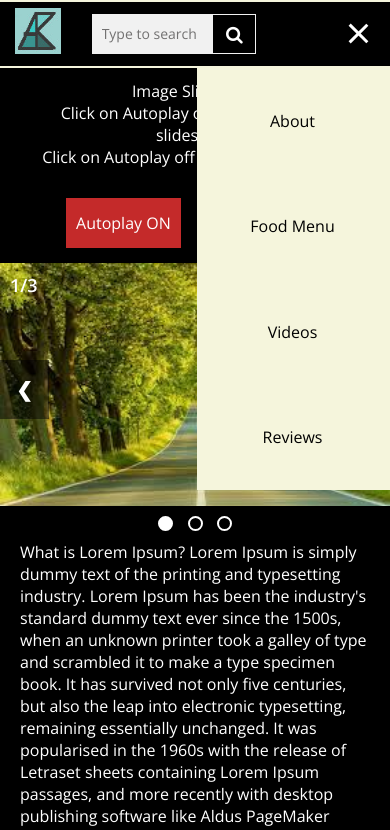
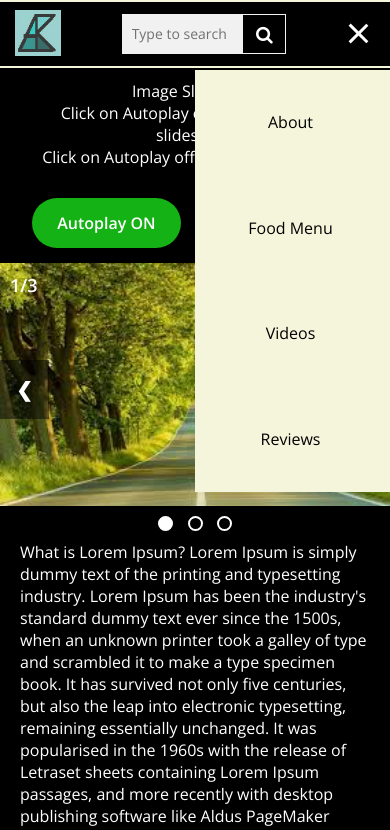
Before and after one commit to AnkitaBagale/AnkitaBagale.Project2, a plain HTML site: page index.html in a window 390 px wide. Both pictures are taken after a click on the element 358 px from the left and 33 px from the top of the page. Shown: the top 830 px of the page. Drawn offline with nearby package versions, Linux system fonts and the light colour scheme.

Commit message:
Css changes for carousel

```diff
--- a/app.js
+++ b/app.js
@@ -60,7 +60,7 @@ const navSlide = () =>{
                 link.style.animation='';
             }
             else{
-            link.style.animation=`navLinksFade 0.5s ease forwards ${index*100+200}ms`;
+            link.style.animation=`navLinksFade 0.5s ease forwards ${index*100+400}ms`;
             }
         })
         burger.classList.toggle('toggle');
--- a/index.html
+++ b/index.html
@@ -72,13 +72,13 @@
                 </div>
                 <div class="mySlides fade">
                     <div class="slide2">
-                        <img src="imag1.jpeg" style="width: 100%;" alt="image1">
+                        <img src="imag2.jpeg" style="width: 100%;" alt="image1">
                         <div class="noOfSlide">2/3</div>
                     </div>
                 </div>
                 <div class="mySlides fade">
                     <div class="slide2">
-                        <img src="imag1.jpeg" style="width: 100%;" alt="image1">
+                        <img src="imag3.jpeg" style="width: 100%;" alt="image1">
                         <div class="noOfSlide">3/3</div>
                     </div>
                 </div>
--- a/style.css
+++ b/style.css
@@ -20,6 +20,10 @@ li {
 .logo img{
     margin: 0;
     padding: 0;
+}
+.logo{
+    position: relative;
+    top: 2px;
 }
 
 nav {
@@ -126,12 +130,14 @@ form.example input[type=text] {
     margin-bottom: 15px;
     text-align: center;
     border: none;
+    border-radius: 25px;
     text-decoration: none;
     color: white;
-    background-color: rgb(26, 223, 26,0.8);
-    padding: 10px;
+    background-color: rgb(245, 53, 53, 0.8);
+    padding: 10px 25px;
     font-size: 16px;
     height: 50px;
+    font-weight: bold;
     cursor: pointer;
   }
   .autoplayButton:hover{
@@ -139,7 +145,7 @@ form.example input[type=text] {
   }
   .autoplayOn{
     margin-right: 20px;
-    background-color: rgb(245, 53, 53, 0.8);
+    background-color: rgb(26, 223, 26,0.8);
   }
 
   .carousel{
@@ -269,16 +275,16 @@ margin-bottom: 40px;
     }
     .Nav-Links{
         position: absolute;
-        right: -2px;
+        right: 0px;
         height: 50vh;
-        top: 7.8vh;
+        top: 8vh;
         padding: 0px;
         width:50%;
         background-color: beige;
         display: flex;
         flex-direction: column;
         transform: translateX(100%);
-
+        transition: transform 0.5s ease-in;
     }
     .Nav-Links li{
         opacity: 0;
@@ -311,6 +317,11 @@ margin-bottom: 40px;
         transform: rotate(45deg) translate(-5px, -5px);;
     }
 
+    .example{
+       position: relative;
+       left: 30px;
+    }
+
     .arrow{
         font-size: 20px;
         position: absolute;
```
Also changed, not shown: imag2.jpeg (added), imag3.jpeg (added).
